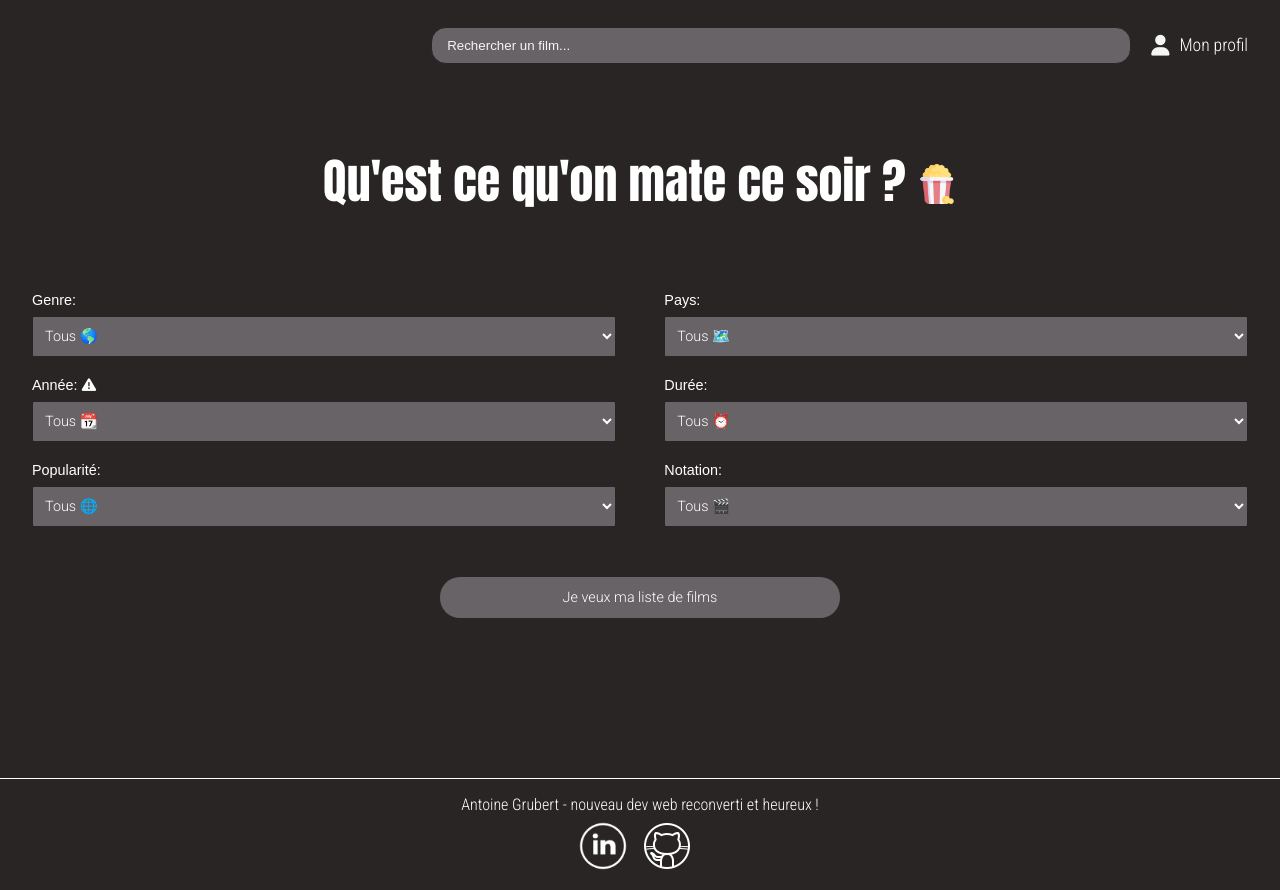
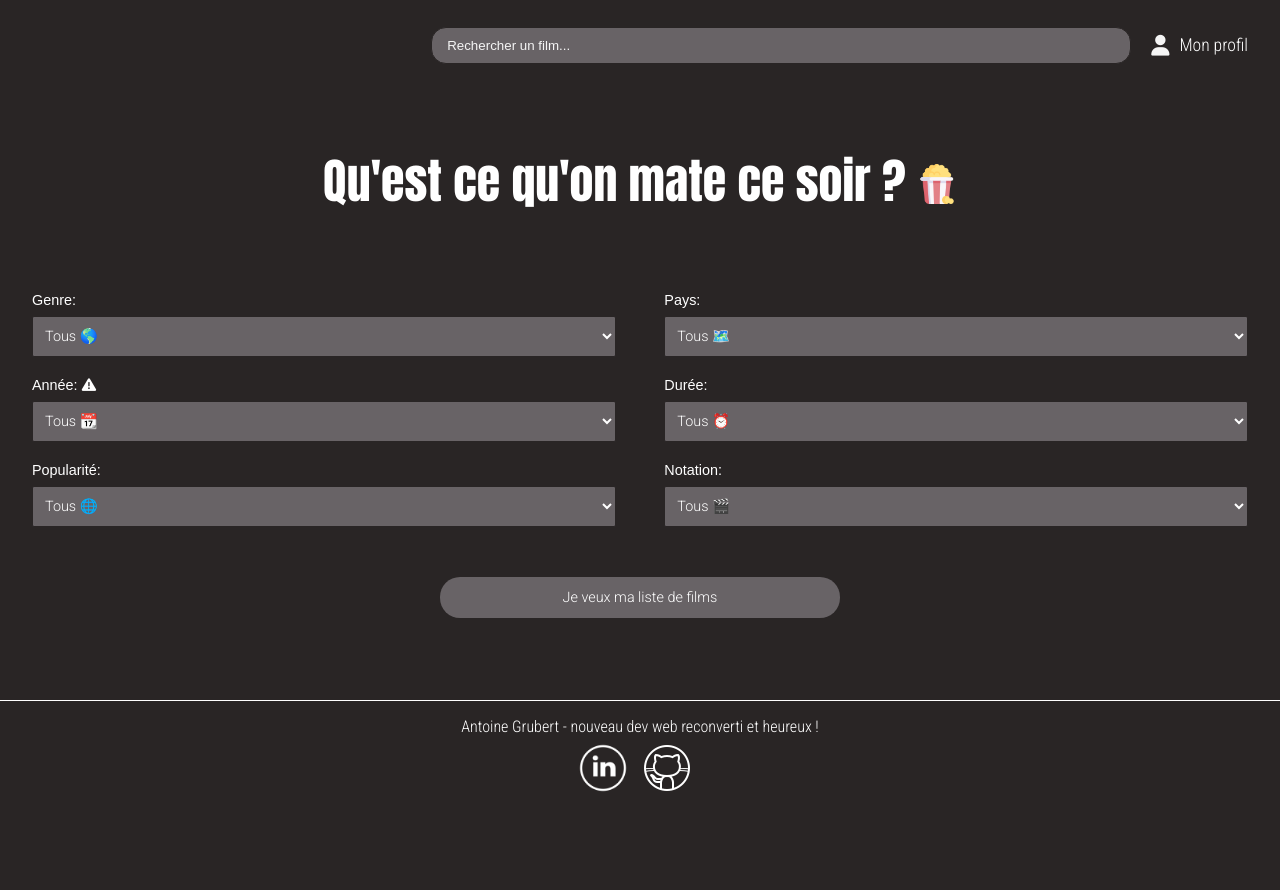
Before and after one commit to AntoineGrb/cinemate-react, a React (Vite) app: page / in a window 1280 px wide. After the commit the page ends 812 px from the top, so only its background shows below. Built offline with nearby package versions, Linux system fonts and the light colour scheme.

Commit message:
fix : footer size

```diff
--- a/src/components/Footer.tsx
+++ b/src/components/Footer.tsx
@@ -7,7 +7,7 @@ const FooterContainer = styled.footer`
     align-items: center;
     padding: calc(${spacing} * 1.5) 0 calc(${spacing} * 1.5);
     border-top: 1px solid white;
-    margin-top: 100px;
+    // margin-top: 100px;
 
     p {
         margin-bottom: 5px
--- a/src/pages/HomePage.tsx
+++ b/src/pages/HomePage.tsx
@@ -13,6 +13,7 @@ const HomePageContainer = styled.div`
     max-width: 1300px;
     margin: auto;
     width: 100%;
+    min-height: 85vh;
     @media (min-width: ${mediaSizes.smallscreen}) {
         width: 95%;
     }
```
